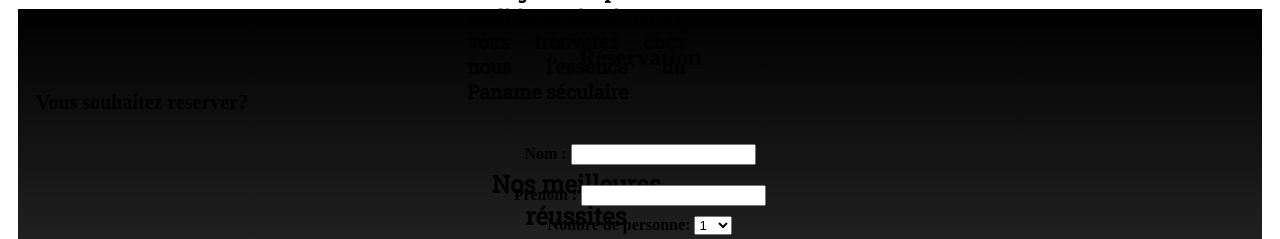
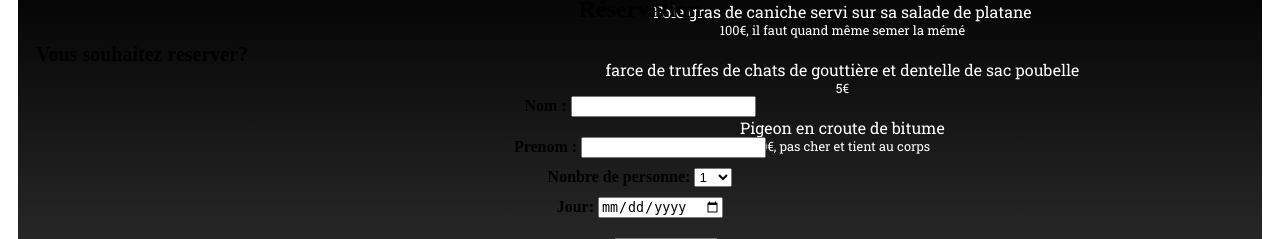
Before and after one commit to Archoss/siteVitrine, a PHP site: page / in a window 1280 px wide; the page is wider, and only the part inside the window is pictured. Shown: the part 1149-1388 px from the top of that part. Run offline with PHP 8.4, Linux system fonts and the light colour scheme.

Commit message:
changement de css et ajout prix

```diff
--- a/css/style.css
+++ b/css/style.css
@@ -45,7 +45,7 @@
 	float: left;
 	width: 60%;
 	height: 40em;
-	padding: 2rem;
+	padding: 0.5rem;
 	margin-left: 1rem;
 	background-color:black;
 	color: white;
@@ -56,17 +56,19 @@
 
 	text-align: center;
 	font-size: 2rem;
+	margin:0;
 }
 
 .nousSommes h3 {
 
 	text-align: center;
 	font-size : 1.5rem;
+	margin:0;
 }
 
 .nousSommes p {
 	text-align: justify;
-	font-size: 1.2rem;
+	font-size: 1rem;
 	font-weight: bold;
 }
 
@@ -79,7 +81,7 @@
 .nousSommes ul {
 
 	text-align: center;
-	margin-bottom: 2rem;
+	margin-bottom: ;
 }
 
 .nousSommes li {
@@ -87,6 +89,11 @@
 	list-style-type : none;
 
 }
+
+.prix {
+	font-size: 0.8rem;
+}
+
 
 #equipe article:first-child{
 	width: 220px;
--- a/inc/presentation.php
+++ b/inc/presentation.php
@@ -28,11 +28,17 @@
 				<ul>
 
 					<li>Rat d'égout à la crème de cafards </li>
+					<li class="prix">20€, un gibier difficile</li><br>
 					<li>Soupe de moustique du métro</li>
+					<li class="prix">50€, une chasse nu au heures de pointes</li><br>
 					<li>Caviar de gardon de la Seine</li>
+					<li class="prix">10€</li>
 					<li>Foie gras de caniche servi sur sa salade de platane</li>
+					<li class="prix">100€, il faut quand même semer la mémé</li><br>
 					<li>farce de truffes de chats de gouttière et dentelle de sac poubelle </li>
+					<li class="prix">5€</li><br>
 					<li>Pigeon en croute de bitume</li>
+					<li class="prix">10€, pas cher et tient au corps</li>
 
 				</ul>
 
```
